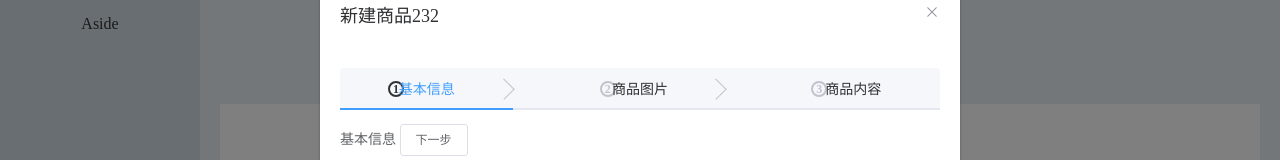
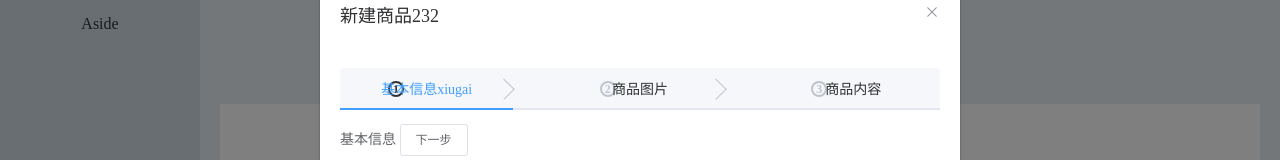
Before and after one commit to zhuhuizhen/labsystem, a Vue app: page / in a window 1280 px wide. Both pictures are taken after a click on the button "新建". Shown: the part 136-296 px from the top of the page. Built offline with nearby package versions, Linux system fonts and the light colour scheme.

Commit message:
修改基本信息title

```diff
--- a/src/components/Index.vue
+++ b/src/components/Index.vue
@@ -42,7 +42,7 @@
 </el-steps>
     <!-- tabs -->
     <el-tabs stretch @tab-click="changeTab" v-model="activeName">
-      <el-tab-pane name="first" label="基本信息">
+      <el-tab-pane name="first" label="基本信息xiugai">
          基本信息
         <el-button size="small" class="button-sub" @click="savebasic">下一步</el-button>
       </el-tab-pane>
```
